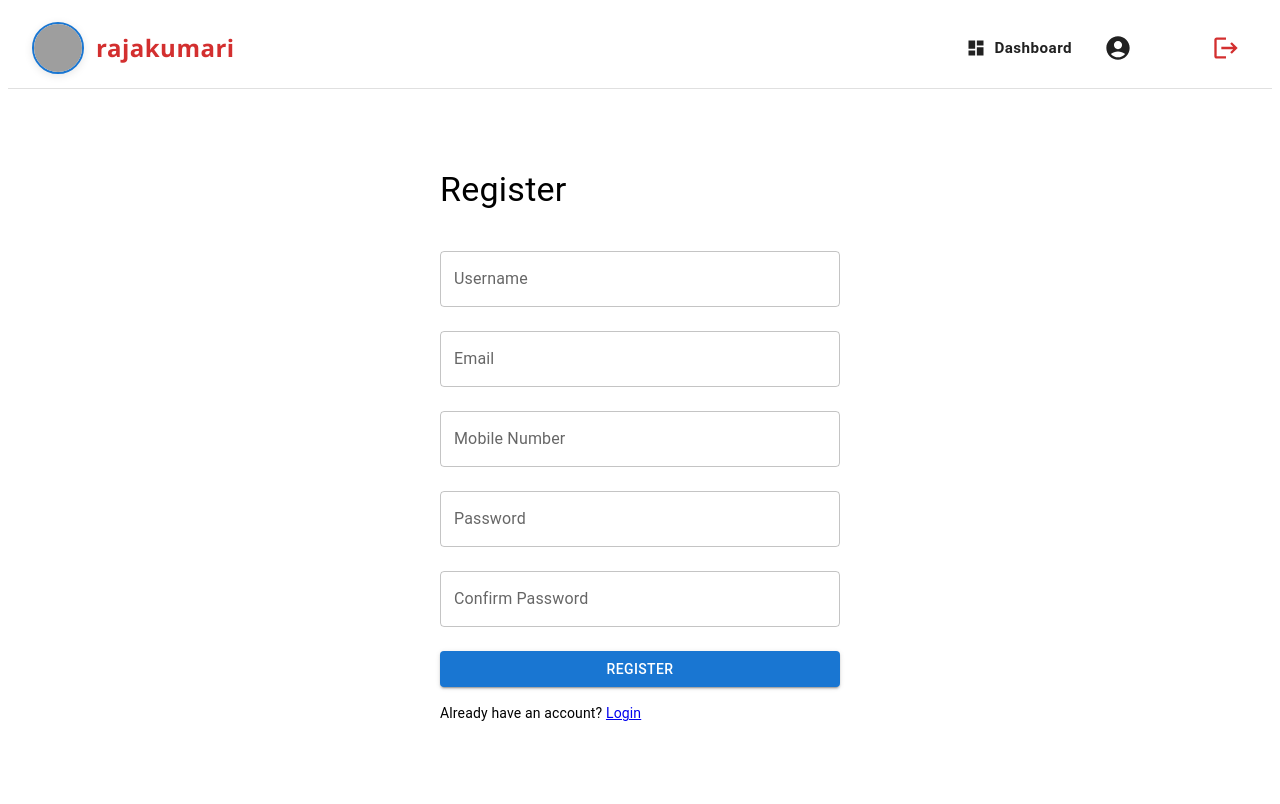
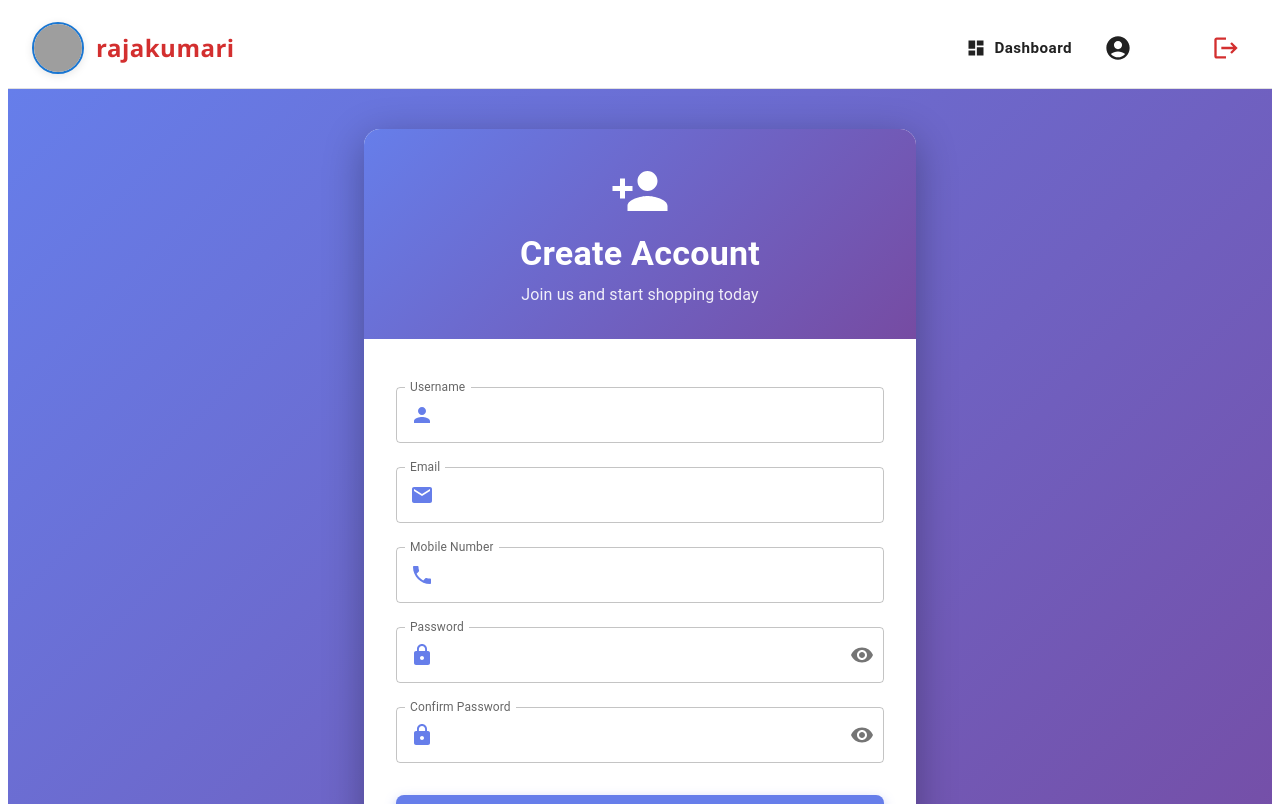
Before and after one commit to Hafees-J/rk_onlineshopping_fe, a React (Vite) app: page /register in a window 1280 px wide. Shown: the top 804 px of the page. Built offline with nearby package versions, Linux system fonts and the light colour scheme; grey boxes are pictures that could not be loaded; some icons are missing.

Commit message:
Updated Register.jsx

```diff
--- a/src/pages/Register.jsx
+++ b/src/pages/Register.jsx
@@ -1,5 +1,25 @@
 import React, { useState } from "react";
-import { TextField, Button, Box, Typography } from "@mui/material";
+import {
+  TextField,
+  Button,
+  Box,
+  Typography,
+  Container,
+  Paper,
+  Alert,
+  InputAdornment,
+  IconButton,
+  LinearProgress,
+} from "@mui/material";
+import {
+  PersonAdd,
+  Visibility,
+  VisibilityOff,
+  Email,
+  Phone,
+  Person,
+  Lock,
+} from "@mui/icons-material";
 import { Link, useNavigate } from "react-router-dom";
 import axiosInstance from "../api/axios";
 
@@ -14,6 +34,8 @@ export default function Register() {
   const [error, setError] = useState("");
   const [success, setSuccess] = useState("");
   const [loading, setLoading] = useState(false);
+  const [showPassword, setShowPassword] = useState(false);
+  const [showPassword2, setShowPassword2] = useState(false);
 
   const handleSubmit = async (e) => {
     e.preventDefault();
@@ -59,10 +81,45 @@ export default function Register() {
   };
 
   return (
-    <Box maxWidth={400} mx="auto" mt={10}>
-      <Typography variant="h4" mb={3}>
-        Register
+    <Box
+      sx={{
+        minHeight: '100vh',
+        background: 'linear-gradient(135deg, #667eea 0%, #764ba2 100%)',
+        display: 'flex',
+        alignItems: 'center',
+        py: 5,
+      }}
+    >
+      <Container maxWidth="sm">
+        <Paper
+          elevation={10}
+          sx={{
+            borderRadius: 4,
+            overflow: 'hidden',
+            boxShadow: '0 10px 40px rgba(0,0,0,0.3)',
+          }}
+        >
+          {loading && <LinearProgress sx={{ height: 3 }} />}
+
+          <Box
+            sx={{
+              background: 'linear-gradient(135deg, #667eea 0%, #764ba2 100%)',
+              py: 4,
+              px: 3,
+              textAlign: 'center',
+              color: 'white',
+            }}
+          >
+            <PersonAdd sx={{ fontSize: 60, mb: 1 }} />
+            <Typography variant="h4" sx={{ fontWeight: 700, mb: 1 }}>
+              Create Account
             </Typography>
+            <Typography variant="body1" sx={{ opacity: 0.9 }}>
+              Join us and start shopping today
+            </Typography>
+          </Box>
+
+          <Box sx={{ p: 4 }}>
             <form onSubmit={handleSubmit}>
               <TextField
                 label="Username"
@@ -70,6 +127,23 @@ export default function Register() {
                 margin="normal"
                 value={username}
                 onChange={(e) => setUsername(e.target.value)}
+                InputProps={{
+                  startAdornment: (
+                    <InputAdornment position="start">
+                      <Person sx={{ color: '#667eea' }} />
+                    </InputAdornment>
+                  ),
+                }}
+                sx={{
+                  '& .MuiOutlinedInput-root': {
+                    '&:hover fieldset': {
+                      borderColor: '#667eea',
+                    },
+                    '&.Mui-focused fieldset': {
+                      borderColor: '#667eea',
+                    },
+                  },
+                }}
               />
               <TextField
                 label="Email"
@@ -78,6 +152,23 @@ export default function Register() {
                 margin="normal"
                 value={email}
                 onChange={(e) => setEmail(e.target.value)}
+                InputProps={{
+                  startAdornment: (
+                    <InputAdornment position="start">
+                      <Email sx={{ color: '#667eea' }} />
+                    </InputAdornment>
+                  ),
+                }}
+                sx={{
+                  '& .MuiOutlinedInput-root': {
+                    '&:hover fieldset': {
+                      borderColor: '#667eea',
+                    },
+                    '&.Mui-focused fieldset': {
+                      borderColor: '#667eea',
+                    },
+                  },
+                }}
               />
               <TextField
                 label="Mobile Number"
@@ -86,48 +177,162 @@ export default function Register() {
                 margin="normal"
                 value={mobile}
                 onChange={(e) => setMobile(e.target.value)}
+                InputProps={{
+                  startAdornment: (
+                    <InputAdornment position="start">
+                      <Phone sx={{ color: '#667eea' }} />
+                    </InputAdornment>
+                  ),
+                }}
+                sx={{
+                  '& .MuiOutlinedInput-root': {
+                    '&:hover fieldset': {
+                      borderColor: '#667eea',
+                    },
+                    '&.Mui-focused fieldset': {
+                      borderColor: '#667eea',
+                    },
+                  },
+                }}
               />
               <TextField
                 label="Password"
-          type="password"
+                type={showPassword ? 'text' : 'password'}
                 fullWidth
                 margin="normal"
                 value={password}
                 onChange={(e) => setPassword(e.target.value)}
+                InputProps={{
+                  startAdornment: (
+                    <InputAdornment position="start">
+                      <Lock sx={{ color: '#667eea' }} />
+                    </InputAdornment>
+                  ),
+                  endAdornment: (
+                    <InputAdornment position="end">
+                      <IconButton
+                        onClick={() => setShowPassword(!showPassword)}
+                        edge="end"
+                      >
+                        {showPassword ? <VisibilityOff /> : <Visibility />}
+                      </IconButton>
+                    </InputAdornment>
+                  ),
+                }}
+                sx={{
+                  '& .MuiOutlinedInput-root': {
+                    '&:hover fieldset': {
+                      borderColor: '#667eea',
+                    },
+                    '&.Mui-focused fieldset': {
+                      borderColor: '#667eea',
+                    },
+                  },
+                }}
               />
               <TextField
                 label="Confirm Password"
-          type="password"
+                type={showPassword2 ? 'text' : 'password'}
                 fullWidth
                 margin="normal"
                 value={password2}
                 onChange={(e) => setPassword2(e.target.value)}
+                InputProps={{
+                  startAdornment: (
+                    <InputAdornment position="start">
+                      <Lock sx={{ color: '#667eea' }} />
+                    </InputAdornment>
+                  ),
+                  endAdornment: (
+                    <InputAdornment position="end">
+                      <IconButton
+                        onClick={() => setShowPassword2(!showPassword2)}
+                        edge="end"
+                      >
+                        {showPassword2 ? <VisibilityOff /> : <Visibility />}
+                      </IconButton>
+                    </InputAdornment>
+                  ),
+                }}
+                sx={{
+                  '& .MuiOutlinedInput-root': {
+                    '&:hover fieldset': {
+                      borderColor: '#667eea',
+                    },
+                    '&.Mui-focused fieldset': {
+                      borderColor: '#667eea',
+                    },
+                  },
+                }}
               />
+
               {error && (
-          <Typography color="error" variant="body2" mt={1}>
+                <Alert severity="error" sx={{ mt: 2, borderRadius: 2 }}>
                   {error}
-          </Typography>
+                </Alert>
               )}
               {success && (
-          <Typography color="primary" variant="body2" mt={1}>
+                <Alert severity="success" sx={{ mt: 2, borderRadius: 2 }}>
                   {success}
-          </Typography>
+                </Alert>
               )}
+
               <Button
                 type="submit"
                 variant="contained"
                 fullWidth
-          sx={{ mt: 2 }}
+                size="large"
                 disabled={loading}
+                sx={{
+                  mt: 3,
+                  py: 1.5,
+                  backgroundColor: '#667eea',
+                  fontWeight: 700,
+                  fontSize: '1.1rem',
+                  textTransform: 'none',
+                  borderRadius: 2,
+                  boxShadow: '0 4px 12px rgba(102, 126, 234, 0.4)',
+                  '&:hover': {
+                    backgroundColor: '#5568d3',
+                    boxShadow: '0 6px 20px rgba(102, 126, 234, 0.6)',
+                    transform: 'translateY(-2px)',
+                  },
+                  '&:disabled': {
+                    backgroundColor: '#e0e0e0',
+                    color: '#9e9e9e',
+                  },
+                  transition: 'all 0.3s ease',
+                }}
               >
-          {loading ? "Registering..." : "Register"}
+                {loading ? "Creating Account..." : "Register"}
               </Button>
             </form>
-      <Box mt={2}>
-        <Typography variant="body2">
-          Already have an account? <Link to="/login">Login</Link>
+
+            <Box
+              sx={{
+                mt: 3,
+                pt: 3,
+                borderTop: '1px solid #e0e0e0',
+                textAlign: 'center',
+              }}
+            >
+              <Typography variant="body1" color="text.secondary">
+                Already have an account?{' '}
+                <Link
+                  to="/login"
+                  style={{
+                    color: '#667eea',
+                    textDecoration: 'none',
+                    fontWeight: 700,
+                  }}
+                >
+                  Login here
+                </Link>
               </Typography>
             </Box>
           </Box>
+        </Paper>
+      </Container>
+    </Box>
   );
 }
```
Lines whose indentation alone changed are shown as unchanged.
